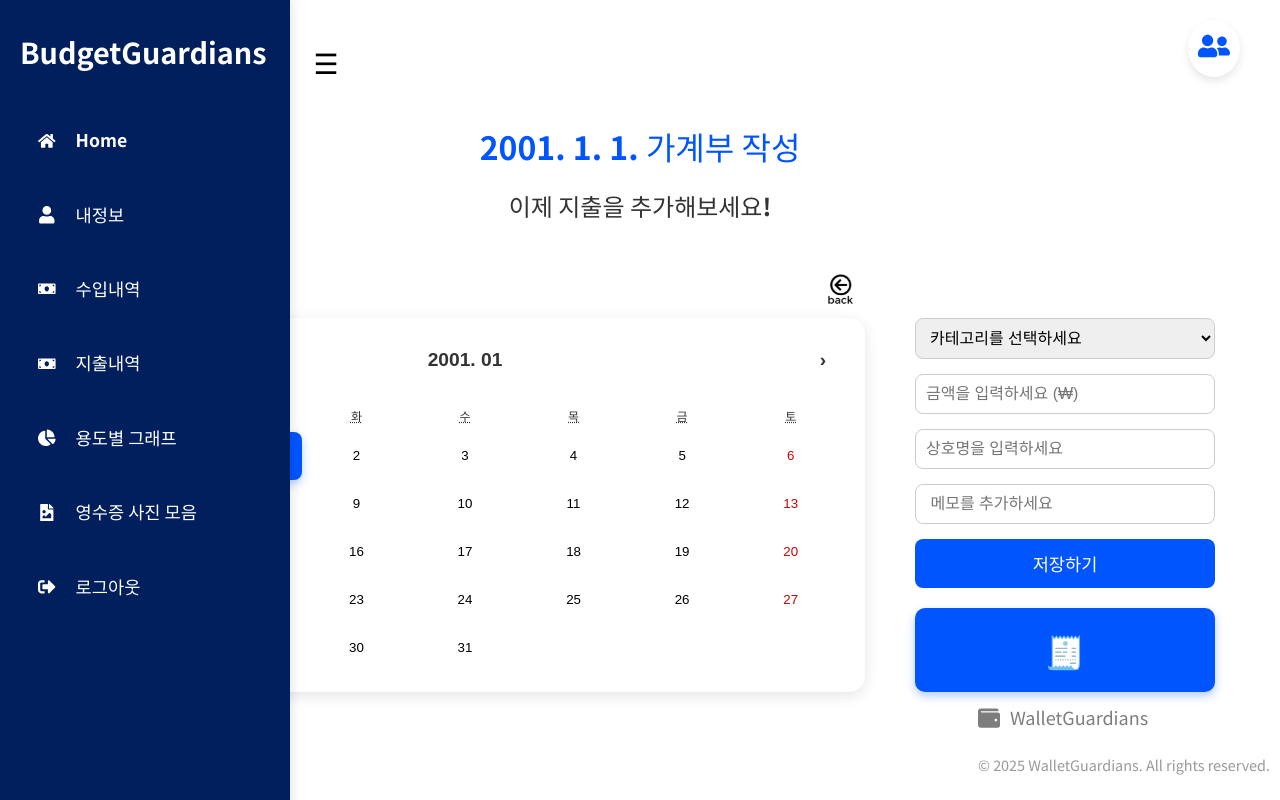
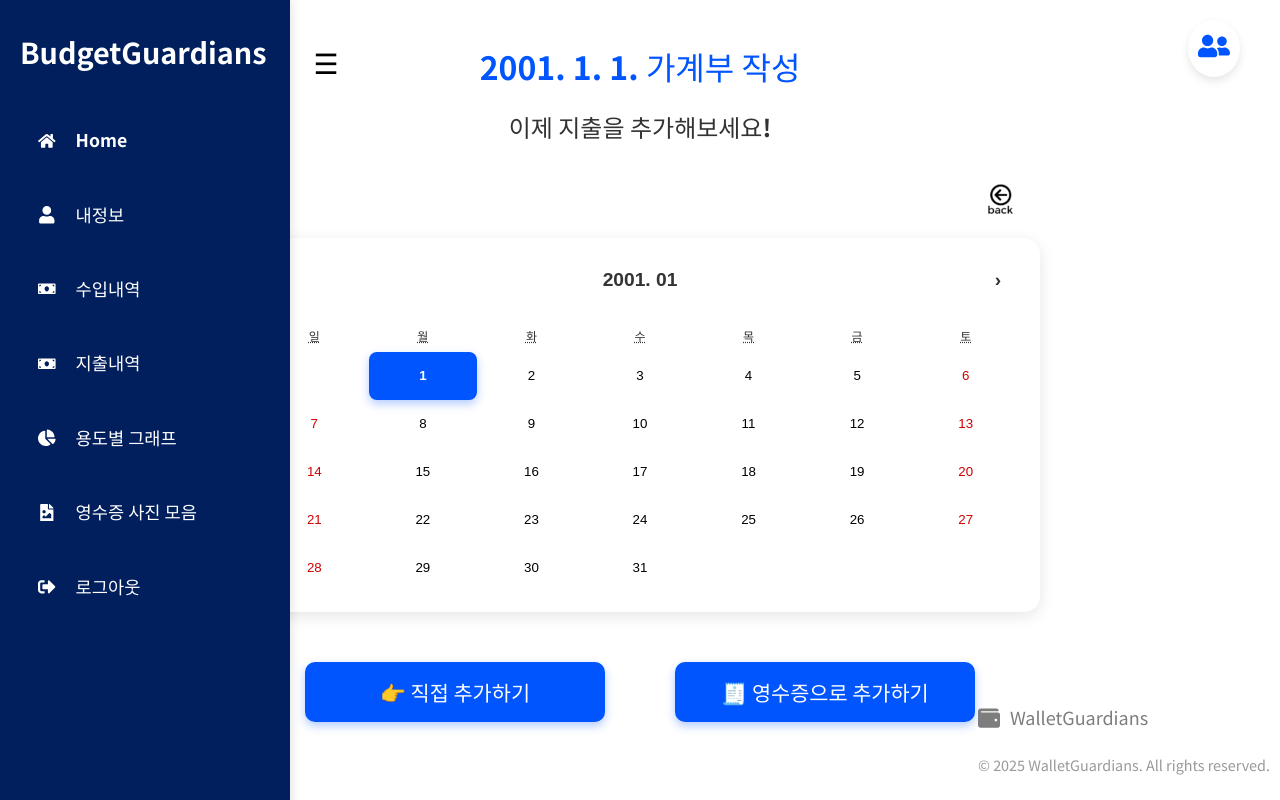
Before and after one commit to ChoiTheCreator/wallet-guardians-web, a React (Vite) app: page /input-entry/1 in a window 1280 px wide. Built offline with nearby package versions, Linux system fonts and the light colour scheme.

Commit message:
<fix> InputEntryPage 컴포넌트 분리 및 스타일 수정

```diff
--- /dev/null
+++ b/src/pages/InputEntryModal.jsx
@@ -0,0 +1,100 @@
+import React,{ useState } from "react";
+import '../style/InputEntryModal.scss'
+
+const InputEntryModal = ({isOpen, onClose}) => {
+
+    const [category, setCategory] = useState('');
+    const [customCategory, setCustomCategory] = useState('');
+    const [amount, setAmount] = useState('');
+    const [storeName, setStoreName] = useState(''); // 명세서 대로 추가
+    const [description, setDescription] = useState(''); // 명세서 대로 추가 22
+
+    const handleSave = async () => {
+        const selectedCategory = category === '기타' ? customCategory : category;
+        if (!selectedCategory || !amount) {
+          alert('카테고리와 금액을 모두 입력해주세요!');
+          return;
+        }
+
+        const expenseData = {
+          expenseCategory: selectedCategory,
+          amount: parseInt(amount, 10),
+          storeName: storeName,  // 가게 상호명
+          description: description  // 메모
+        };
+
+        try {
+          const response = await axios.post(`http://백엔드서버주소/expense/${date}`, expenseData, {
+            headers: {
+              'Content-Type': 'application/json',
+            },
+          });
+
+          if (response.data.success) {
+            alert('지출이 성공적으로 저장되었습니다!');
+            navigate('/main');  // 저장 후 메인 페이지로 이동
+          } else {
+            alert('지출 저장에 실패했습니다.');
+          }
+        } catch (error) {
+          console.error('지출 저장 오류:', error);
+          alert('서버와 통신 중 문제가 발생했습니다.');
+        }
+      }; // 백엔드로 보내는 수동 지출 입력 로직
+
+    if (!isOpen) return null;
+
+    return (
+      <div className="modal-overlay">
+        <div className="modal-container">
+          <h2>지출 추가</h2>
+          <div className="entry-form">
+            <select value={category} onChange={(e) => setCategory(e.target.value)}>
+              <option value="">카테고리를 선택하세요</option>
+              <option value="식비">🍽️ 식비</option>
+              <option value="교통비">🚗 교통비</option>
+              <option value="쇼핑">🛍️ 쇼핑</option>
+              <option value="주거비">🏠 주거비</option>
+              <option value="취미/여가">🎨 취미/여가</option>
+              <option value="기타">✏️ 기타</option>
+            </select>
+
+            {category === '기타' && (
+              <input
+                type="text"
+                placeholder="카테고리 입력"
+                value={customCategory}
+                onChange={(e) => setCustomCategory(e.target.value)}
+              />
+            )}
+
+            <input
+              type="number"
+              placeholder="금액을 입력하세요 (₩)"
+              value={amount}
+              onChange={(e) => setAmount(e.target.value)}
+            />
+
+            <input
+              type="text"
+              placeholder="상호명을 입력하세요"
+              value={storeName}
+              onChange={(e) => setStoreName(e.target.value)}
+            />
+
+            <input
+              type="text"
+              placeholder="메모를 추가하세요"
+              value={description}
+              onChange={(e) => setDescription(e.target.value)}
+            />
+
+            <button className="save-button" onClick={handleSave}>저장하기</button>
+            <button className="close-button" onClick={onClose}>취소</button>
+          </div>
+        </div>
+      </div>
+    );
+};
+
+export default InputEntryModal;
--- a/src/pages/InputEntryPage.jsx
+++ b/src/pages/InputEntryPage.jsx
@@ -5,18 +5,17 @@ import 'react-calendar/dist/Calendar.css';
 import '../style/InputEntryPage.scss';
 import moment from 'moment';
 import backbutton from '../IMG/backbutton.png';
+import InputEntryModal from '../pages/InputEntryModal'
 
 const InputEntryPage = () => {
   const { date } = useParams();
   const navigate = useNavigate();
   const selectedDate = new Date(date);
 
-  const [category, setCategory] = useState('');
-  const [customCategory, setCustomCategory] = useState('');
-  const [amount, setAmount] = useState('');
-  const [storeName, setStoreName] = useState(''); // 명세서 대로 추가
-  const [description, setDescription] = useState(''); // 명세서 대로 추가 22
+  const [isAddModalOpen, setIsAddModalOpen] = useState(false);
 
+  const openAddModal = () => setIsAddModalOpen(true);
+  const closeAddModal = () => setIsAddModalOpen(false);
   // 날짜 클릭 시 해당 날짜 페이지로 이동
   const handleDateClick = (newDate) => {
     const year = newDate.getFullYear();
@@ -35,39 +34,6 @@ const InputEntryPage = () => {
   const handleBackClick = () => {
     navigate('/main');
   };
-
-  const handleSave = async () => {
-    const selectedCategory = category === '기타' ? customCategory : category;
-    if (!selectedCategory || !amount) {
-      alert('카테고리와 금액을 모두 입력해주세요!');
-      return;
-    }
-
-    const expenseData = {
-      expenseCategory: selectedCategory,
-      amount: parseInt(amount, 10),
-      storeName: storeName,  // 가게 상호명
-      description: description  // 메모
-    };
-
-    try {
-      const response = await axios.post(`http://백엔드서버주소/expense/${date}`, expenseData, {
-        headers: {
-          'Content-Type': 'application/json',
-        },
-      });
-
-      if (response.data.success) {
-        alert('지출이 성공적으로 저장되었습니다!');
-        navigate('/main');  // 저장 후 메인 페이지로 이동
-      } else {
-        alert('지출 저장에 실패했습니다.');
-      }
-    } catch (error) {
-      console.error('지출 저장 오류:', error);
-      alert('서버와 통신 중 문제가 발생했습니다.');
-    }
-  }; // 백엔드로 보내는 수동 지출 입력 로직
 
   return (
     <div className="input-entry-page">
@@ -99,66 +65,18 @@ const InputEntryPage = () => {
             prev2Label={null}
             minDetail="year"
           />
-        </div>
 
-        <div className="form-button-wrapper">
-          <div className="entry-form">
-            <select
-              value={category}
-              onChange={(e) => setCategory(e.target.value)}
-              className="category-select"
-            >
-              <option value="">카테고리를 선택하세요</option>
-              <option value="식비">🍽️ 식비</option>
-              <option value="교통비">🚗 교통비</option>
-              <option value="쇼핑">🛍️ 쇼핑</option>
-              <option value="주거비">🏠 주거비</option>
-              <option value="취미/여가">🎨 취미/여가</option>
-              <option value="기타">✏️ 기타</option>
-            </select>
-
-            {category === '기타' && (
-              <input
-                type="text"
-                placeholder="직접 입력하세요"
-                value={customCategory}
-                onChange={(e) => setCustomCategory(e.target.value)}
-                className="custom-category-input"
-              />
-            )}
-
-            <input
-              type="number"
-              placeholder="금액을 입력하세요 (₩)"
-              value={amount}
-              onChange={(e) => setAmount(e.target.value)}
-              className="amount-input"
-            />
-
-            <input
-              type="text"
-              placeholder="상호명을 입력하세요 "
-              value={storeName}
-              onChange={(e) => setStoreName(e.target.value)}
-              className="storename-input"
-            />
-
-            <input
-              type="text"
-              placeholder=" 메모를 추가하세요 "
-              value={description}
-              onChange={(e) => setDescription(e.target.value)}
-              className="description-input"
-            />
-
-            <button className="save-button" onClick={handleSave}>
-              저장하기
+          <div className="form-button-wrapper">
+            <button className="add-expense-button" onClick={openAddModal}>
+              👉 직접 추가하기
+            </button>
+            <button className="receipt-button" onClick={handleReceiptPage}>
+              🧾 영수증으로 추가하기
             </button>
           </div>
-
-          <button className="receipt-button" onClick={handleReceiptPage}>
-            🧾
-          </button>
+        </div>
+        <div>
+          <InputEntryModal isOpen={isAddModalOpen} onClose={closeAddModal} />
         </div>
       </div>
     </div>
--- /dev/null
+++ b/src/style/InputEntryModal.scss
@@ -0,0 +1,100 @@
+/* 모달 오버레이 (배경) */
+.modal-overlay {
+    position: fixed;
+    top: 0;
+    left: 0;
+    width: 100%;
+    height: 100%;
+    background: rgba(0, 0, 0, 0.5);  /* 어두운 배경 */
+    display: flex;
+    justify-content: center;
+    align-items: center;
+    z-index: 999;
+  }
+
+  /* 모달 컨테이너 */
+  .modal-container {
+    background: #fff;
+    width: 450px; /* 너비 조정 */
+    padding: 30px;
+    border-radius: 20px;
+    box-shadow: 0 10px 30px rgba(0, 0, 0, 0.3);
+    text-align: center;
+    animation: fadeIn 0.3s ease-in-out; /* 등장 애니메이션 */
+  }
+
+  /* 모달 타이틀 */
+  h2 {
+    font-size: 1.8rem;
+    font-weight: bold;
+    color: #0055ff;
+    margin-bottom: 20px;
+  }
+
+  /* 입력 폼 스타일 */
+  .entry-form {
+    display: flex;
+    flex-direction: column;
+    gap: 15px;
+
+    select, input {
+      width: 100%;
+      padding: 12px;
+      border-radius: 10px;
+      border: 1px solid #ccc;
+      font-size: 1rem;
+      outline: none;
+      transition: border 0.3s ease;
+
+      &:focus {
+        border-color: #0055ff;
+        box-shadow: 0 0 8px rgba(0, 85, 255, 0.3);
+      }
+    }
+  }
+
+  /* 버튼 스타일 */
+  .save-button,
+  .close-button {
+    width: 100%;
+    padding: 15px;
+    border-radius: 10px;
+    font-size: 1.2rem;
+    cursor: pointer;
+    transition: all 0.3s ease;
+  }
+
+  .save-button {
+    background-color: #0055ff;
+    color: #fff;
+    border: none;
+
+    &:hover {
+      background-color: #003bb5;
+      transform: scale(1.05);
+    }
+  }
+
+  .close-button {
+    background-color: #ccc;
+    color: #333;
+    border: none;
+    margin-top: 10px;
+
+    &:hover {
+      background-color: #999;
+      transform: scale(1.05);
+    }
+  }
+
+  /* 애니메이션 효과 */
+  @keyframes fadeIn {
+    from {
+      opacity: 0;
+      transform: scale(0.9);
+    }
+    to {
+      opacity: 1;
+      transform: scale(1);
+    }
+  }
--- a/src/style/InputEntryPage.scss
+++ b/src/style/InputEntryPage.scss
@@ -35,8 +35,7 @@
   /* 뒤로가기 버튼 (달력 오른쪽 상단) */
   .back-button {
     position: relative;
-    top: 10px;
-    left: 200px;
+    left: 360px;
     background-color: transparent;
     border: none;
     cursor: pointer;
@@ -58,11 +57,11 @@
     display: flex;
     justify-content: center;
     align-items: flex-start;
-    gap: 50px; /* 달력과 폼 사이 간격 조정 */
   }
 
   /* 달력 스타일 */
   .calendar-container {
+    margin-bottom: 50px;
     .react-calendar {
       width: 800px;
       border: none;
@@ -135,54 +134,26 @@
       }
     }
   }
-
-  /* 입력 폼과 영수증 버튼을 달력 오른쪽으로 배치 */
+  /* 버튼들을 중앙 정렬 및 수평 배치 */
   .form-button-wrapper {
     display: flex;
-    flex-direction: column;
-    align-items: flex-start;
-    gap: 20px;
+    justify-content: center; /* 중앙 정렬 */
+    align-items: center; /* 수직 정렬 */
+    gap: 70px; /* 버튼 간격 조정 */
+    margin-top: 50px; /* 상단 여백 추가 */
+    flex-direction: row;
   }
 
-  /* 입력 폼 */
-  .entry-form {
-    display: flex;
-    flex-direction: column;
-    gap: 15px;
-
-    select, input {
-      width: 300px;
-      padding: 10px;
-      border-radius: 8px;
-      border: 1px solid #ccc;
-      font-size: 1rem;
-      box-sizing: border-box;
-    }
-
-    .save-button {
-      width: 300px;
-      padding: 12px;
-      background-color: #0055ff;
-      color: white;
-      border: none;
-      border-radius: 8px;
-      font-size: 1.1rem;
-      cursor: pointer;
-
-      &:hover {
-        background-color: #003bb5;
-      }
-    }
-  }
-
-  /* 영수증 버튼 */
+  /* 버튼 공통 스타일 */
+  .add-expense-button,
   .receipt-button {
-    width: 300px;
+    width: 300px; /* 버튼 크기 조정 */
+    height: 60px;
     background-color: #0055ff;
     color: white;
     border: none;
     border-radius: 10px;
-    font-size: 2rem;
+    font-size: 1.3rem; /* 글자 크기 조정 */
     cursor: pointer;
     box-shadow: 0 4px 10px rgba(0, 85, 255, 0.3);
     transition: background-color 0.3s ease, transform 0.2s;
@@ -193,7 +164,7 @@
 
     &:hover {
       background-color: #003bb5;
-      transform: scale(1.1);
+      transform: scale(1.05);
     }
   }
 }
```
